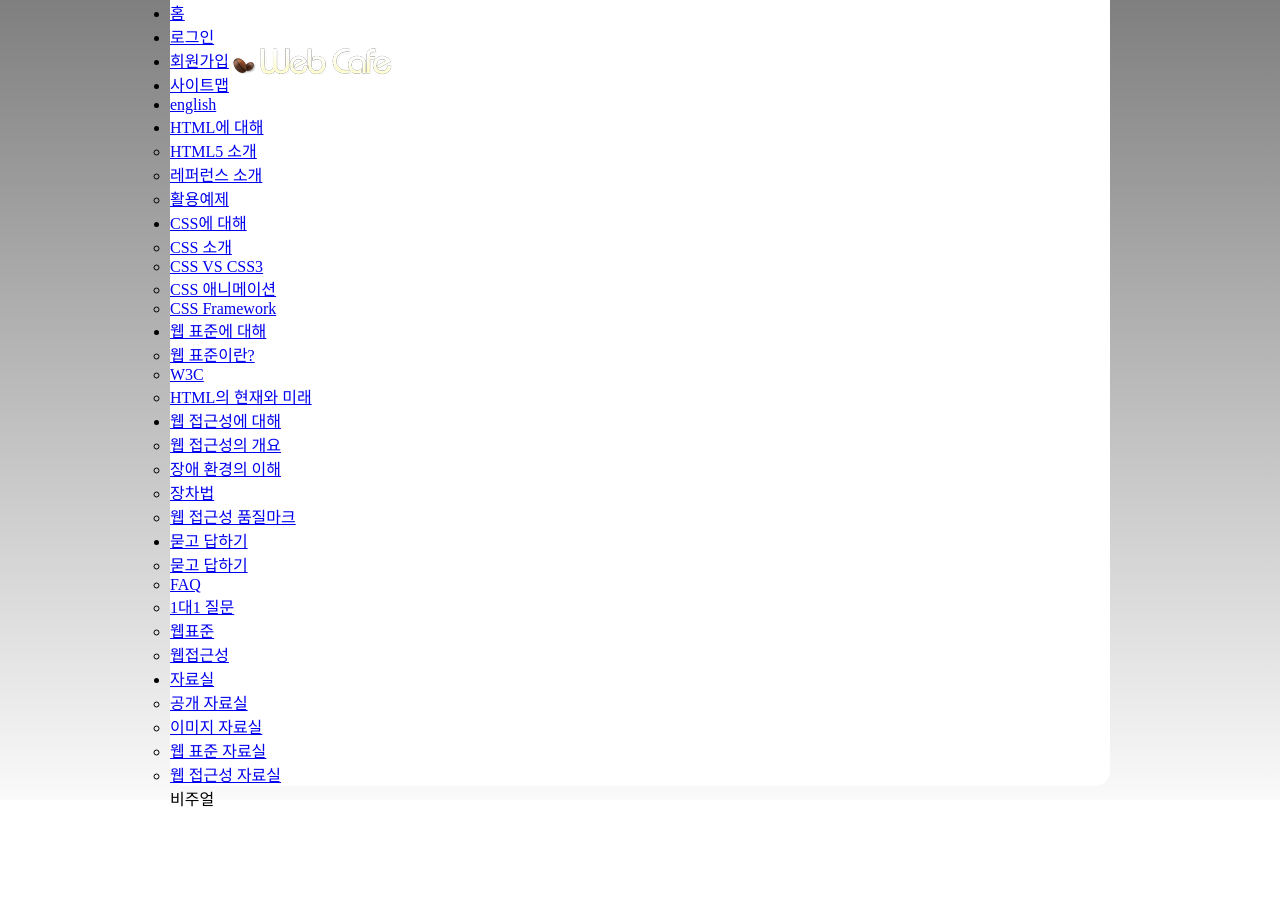
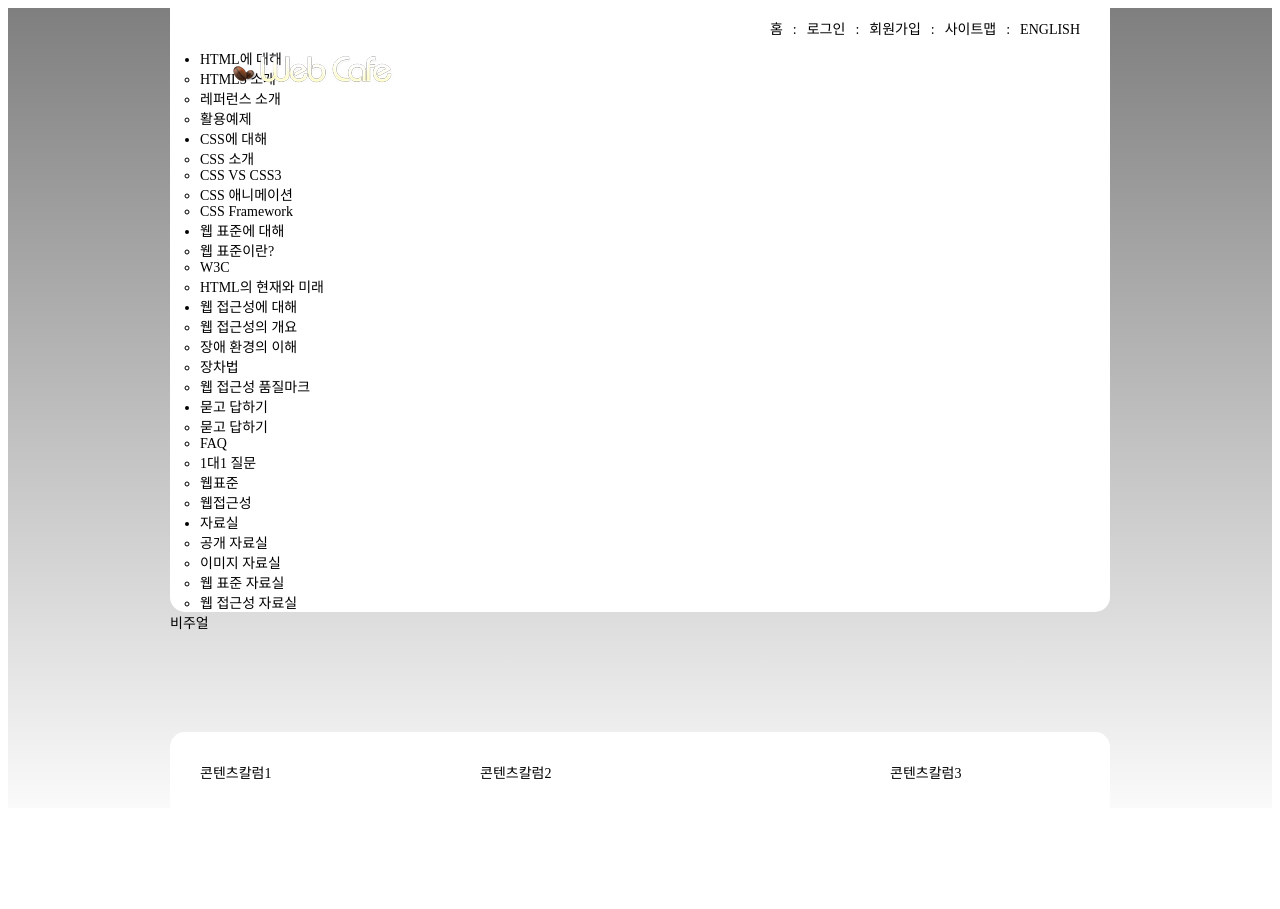
Before and after one commit to heemokyim/www, a plain HTML site: page index.html in a window 1280 px wide. Shown: the top 909 px of the page. Drawn offline with Linux system fonts and the light colour scheme.

Commit message:
텍스트 링크 디자인 완성

```diff
--- a/css/style.css
+++ b/css/style.css
@@ -2,8 +2,14 @@
 
 /*요소의 여백 초기화*/
 
-html,
-body,
+html {
+    font-size: 10px;
+}
+
+body {
+    font-size: 1.4rem;
+}
+
 h1,
 h2,
 h3,
@@ -59,6 +65,15 @@ h6 {
     min-height: 115px;
     border-radius: 0 0 15px 15px;
     position: relative;
+    padding: 0 30px;
+}
+
+
+/* 링크 스타일*/
+
+a {
+    color: inherit;
+    text-decoration: none;
 }
 
 
@@ -68,6 +83,39 @@ h6 {
     position: absolute;
     top: 45px;
     left: 60px;
+}
+
+
+/* 텍스트링크 - 안내링크 */
+
+.info-menu {
+    list-style-type: none;
+    font-size: 0;
+    text-align: right;
+    position: relative;
+    right: -10px;
+}
+
+.info-menu li,
+.info-menu a {
+    display: inline-block;
+}
+
+.info-menu li {
+    font-size: 14px;
+    text-transform: uppercase;
+}
+
+.info-menu a {
+    padding: 10px;
+}
+
+.info-menu li::after {
+    content: ":";
+}
+
+.info-menu li:last-child::after {
+    content: "";
 }
 
 .visual {
```
